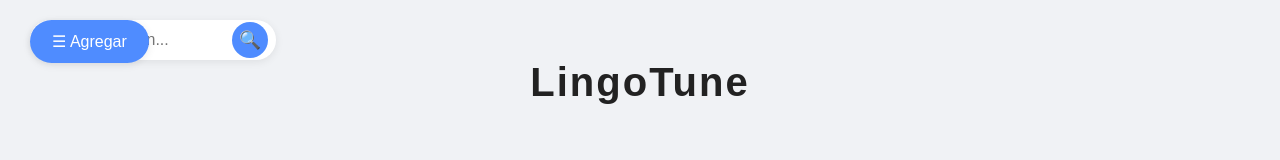
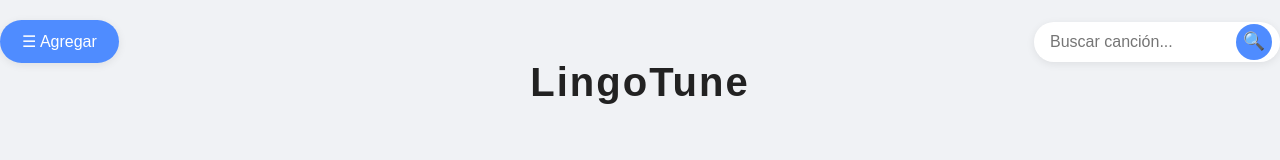
Before and after one commit to FernandoCalsin/proyecto-web-solo, a plain HTML site: page index.html in a window 1280 px wide. Drawn offline with Linux system fonts and the light colour scheme.

Commit message:
modificando la posicion del botton de busqueda

```diff
--- a/styles.css
+++ b/styles.css
@@ -2,10 +2,12 @@
 .top-bar {
     display: flex;
     align-items: center;
-    gap: 40px;
+    justify-content: space-between;
     position: fixed;
     top: 20px;
-    left: 30px;
+    left: 0;
+    width: 100%;
+    padding :border-box;
     z-index: 1100;
 }
 
@@ -53,10 +55,7 @@ body {
 }
 
 .options-menu {
-    position: fixed;
-    top: 20px;
-    left: 30px;
-    z-index: 1001;
+    position:relative;
 }
 
 .modern-btn {
```
